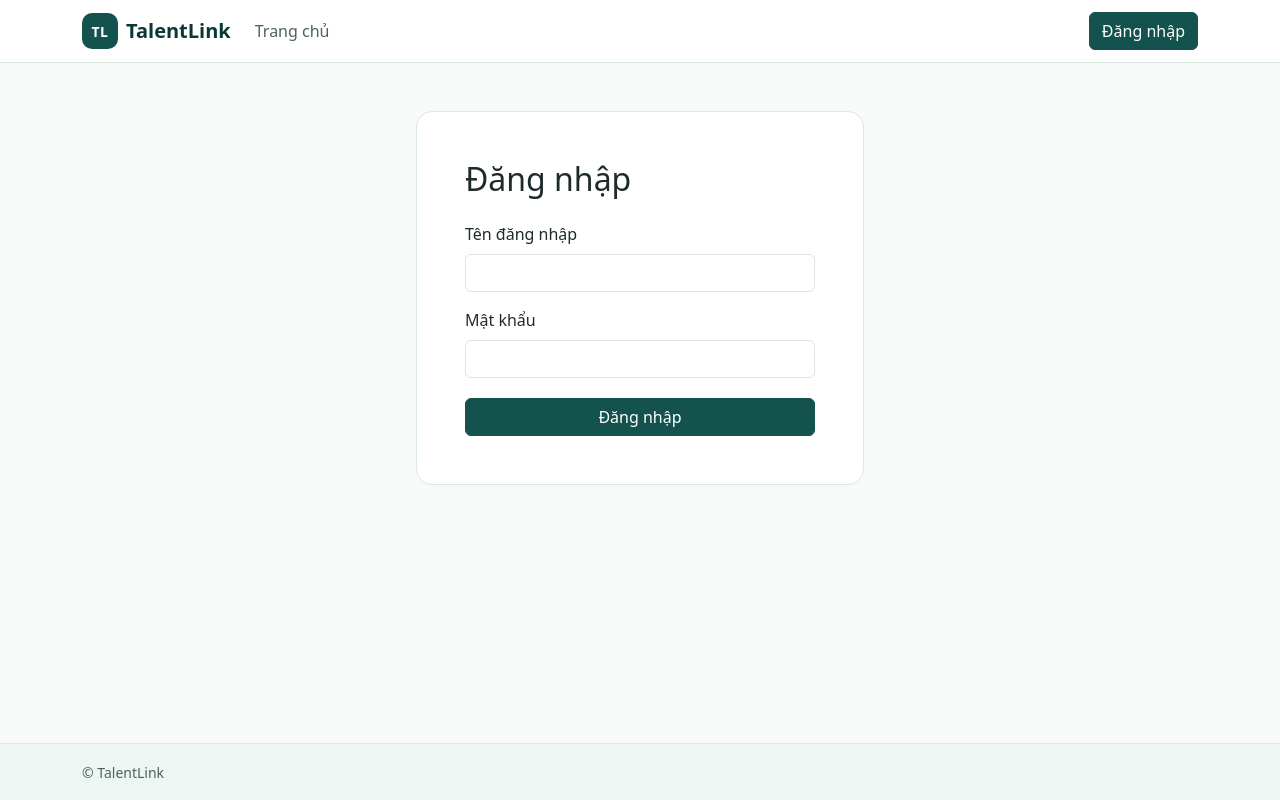
After one commit to tukien2739/TalentLink, a Spring Boot app: page /login in a window 1280 px wide. The commit adds this page. Run offline with Spring Boot 4, Linux system fonts and the light colour scheme; some of the project's set-up classes (security, data sources, template engines, error pages and the like) are left out, and stand-ins take their place; some libraries are stand-ins or nearby versions.

Commit message:
feat: T4E7923 thêm layout chung bằng Thymeleaf fragments

```diff
--- a/src/main/java/com/example/talentlink/config/SecurityConfig.java
+++ b/src/main/java/com/example/talentlink/config/SecurityConfig.java
@@ -15,8 +15,14 @@ public class SecurityConfig {
         return http
                 .authorizeHttpRequests(authorize -> authorize
                         .requestMatchers(HttpMethod.GET, "/").permitAll()
+                        .requestMatchers("/css/talentlink.css", "/webjars/bootstrap/**").permitAll()
+                        .requestMatchers("/candidate", "/candidate/**").hasRole("CANDIDATE")
+                        .requestMatchers("/recruiter", "/recruiter/**").hasRole("RECRUITER")
+                        .requestMatchers("/admin", "/admin/**").hasRole("ADMIN")
                         .anyRequest().authenticated())
+                .formLogin(form -> form.loginPage("/login").permitAll())
                 .httpBasic(Customizer.withDefaults())
+                .logout(logout -> logout.logoutSuccessUrl("/?logout"))
                 .build();
     }
 }
--- /dev/null
+++ b/src/main/java/com/example/talentlink/controller/NavigationController.java
@@ -0,0 +1,36 @@
+package com.example.talentlink.controller;
+
+import org.springframework.stereotype.Controller;
+import org.springframework.ui.Model;
+import org.springframework.web.bind.annotation.GetMapping;
+import org.springframework.web.bind.annotation.RequestParam;
+
+@Controller
+public class NavigationController {
+
+    @GetMapping("/login")
+    public String login(@RequestParam(name = "error", required = false) String error, Model model) {
+        if (error != null) {
+            model.addAttribute("errorMessage", "Không thể đăng nhập. Hãy kiểm tra thông tin tài khoản.");
+        }
+        return "login";
+    }
+
+    @GetMapping("/candidate")
+    public String candidate(Model model) {
+        model.addAttribute("workspaceTitle", "Khu vực ứng viên");
+        return "workspace";
+    }
+
+    @GetMapping("/recruiter")
+    public String recruiter(Model model) {
+        model.addAttribute("workspaceTitle", "Khu vực tuyển dụng");
+        return "workspace";
+    }
+
+    @GetMapping("/admin")
+    public String admin(Model model) {
+        model.addAttribute("workspaceTitle", "Khu vực quản trị");
+        return "workspace";
+    }
+}
--- /dev/null
+++ b/src/main/resources/static/css/talentlink.css
@@ -0,0 +1,107 @@
+:root {
+    --tl-brand: #14534d;
+    --tl-brand-dark: #0c3834;
+    --tl-brand-soft: #edf6f2;
+    --tl-ink: #1e2b2a;
+    --tl-muted: #4d625f;
+    --tl-line: #dce8e4;
+}
+
+body {
+    color: var(--tl-ink);
+    background: #f7faf8;
+}
+
+.site-header {
+    background: #fff;
+    border-bottom: 1px solid var(--tl-line);
+}
+
+.brand {
+    color: var(--tl-brand-dark);
+    font-weight: 750;
+}
+
+.brand-mark {
+    display: grid;
+    place-items: center;
+    inline-size: 2.25rem;
+    aspect-ratio: 1;
+    border-radius: .625rem;
+    background: var(--tl-brand);
+    color: #fff;
+    font-size: .875rem;
+    letter-spacing: .04em;
+}
+
+.site-header .nav-link {
+    color: var(--tl-muted);
+}
+
+.site-header .nav-link:hover,
+.site-header .nav-link:focus-visible {
+    color: var(--tl-brand-dark);
+    text-decoration: underline;
+    text-underline-offset: .2em;
+}
+
+.account-name {
+    color: var(--tl-muted);
+    font-size: .875rem;
+    overflow-wrap: anywhere;
+}
+
+.btn-brand {
+    --bs-btn-color: #fff;
+    --bs-btn-bg: var(--tl-brand);
+    --bs-btn-border-color: var(--tl-brand);
+    --bs-btn-hover-color: #fff;
+    --bs-btn-hover-bg: var(--tl-brand-dark);
+    --bs-btn-hover-border-color: var(--tl-brand-dark);
+    --bs-btn-active-color: #fff;
+    --bs-btn-active-bg: var(--tl-brand-dark);
+    --bs-btn-active-border-color: var(--tl-brand-dark);
+    --bs-btn-focus-shadow-rgb: 20, 83, 77;
+}
+
+.btn-outline-brand {
+    --bs-btn-color: var(--tl-brand-dark);
+    --bs-btn-border-color: var(--tl-line);
+    --bs-btn-hover-color: var(--tl-brand-dark);
+    --bs-btn-hover-bg: var(--tl-brand-soft);
+    --bs-btn-hover-border-color: var(--tl-brand);
+    --bs-btn-active-color: var(--tl-brand-dark);
+    --bs-btn-active-bg: var(--tl-brand-soft);
+    --bs-btn-active-border-color: var(--tl-brand);
+    --bs-btn-focus-shadow-rgb: 20, 83, 77;
+}
+
+.auth-panel {
+    max-inline-size: 28rem;
+    border: 1px solid var(--tl-line);
+    border-radius: 1rem;
+    background: #fff;
+}
+
+.site-footer {
+    border-top: 1px solid var(--tl-line);
+    color: var(--tl-muted);
+    background: var(--tl-brand-soft);
+}
+
+.skip-link {
+    position: absolute;
+    z-index: 1;
+    padding: .5rem 1rem;
+    background: #fff;
+    color: var(--tl-brand-dark);
+}
+
+@media (max-width: 767.98px) {
+    .account-actions {
+        align-items: flex-start;
+        border-top: 1px solid var(--tl-line);
+        margin-top: .5rem;
+        padding-block: .75rem .25rem;
+    }
+}
--- /dev/null
+++ b/src/main/resources/templates/fragments/alerts.html
@@ -0,0 +1,10 @@
+<!DOCTYPE html>
+<html lang="vi" xmlns:th="http://www.thymeleaf.org">
+<body>
+<th:block th:fragment="feedback">
+    <div class="alert alert-success" role="status" th:if="${successMessage}" th:text="${successMessage}"></div>
+    <div class="alert alert-danger" role="alert" th:if="${errorMessage}" th:text="${errorMessage}"></div>
+    <div class="alert alert-info" role="status" th:if="${infoMessage}" th:text="${infoMessage}"></div>
+</th:block>
+</body>
+</html>
--- /dev/null
+++ b/src/main/resources/templates/fragments/footer.html
@@ -0,0 +1,10 @@
+<!DOCTYPE html>
+<html lang="vi" xmlns:th="http://www.thymeleaf.org">
+<body>
+<footer class="site-footer" th:fragment="siteFooter">
+    <div class="container py-3">
+        <small>© TalentLink</small>
+    </div>
+</footer>
+</body>
+</html>
--- /dev/null
+++ b/src/main/resources/templates/fragments/header.html
@@ -0,0 +1,43 @@
+<!DOCTYPE html>
+<html lang="vi" xmlns:th="http://www.thymeleaf.org"
+      xmlns:sec="http://www.thymeleaf.org/extras/spring-security">
+<body>
+<header class="site-header" th:fragment="siteHeader">
+    <nav class="navbar navbar-expand-md" aria-label="Điều hướng chính">
+        <div class="container">
+            <a class="navbar-brand brand d-inline-flex align-items-center gap-2" th:href="@{/}">
+                <span class="brand-mark" aria-hidden="true">TL</span>
+                <span>TalentLink</span>
+            </a>
+            <button class="navbar-toggler" type="button" data-bs-toggle="collapse" data-bs-target="#site-nav"
+                    aria-controls="site-nav" aria-expanded="false" aria-label="Hiện hoặc ẩn điều hướng">
+                <span class="navbar-toggler-icon"></span>
+            </button>
+            <div class="collapse navbar-collapse" id="site-nav">
+                <ul class="navbar-nav me-auto gap-md-2">
+                    <li class="nav-item"><a class="nav-link" th:href="@{/}">Trang chủ</a></li>
+                    <li class="nav-item" sec:authorize="hasRole('CANDIDATE')">
+                        <a class="nav-link" th:href="@{/candidate}">Khu vực ứng viên</a>
+                    </li>
+                    <li class="nav-item" sec:authorize="hasRole('RECRUITER')">
+                        <a class="nav-link" th:href="@{/recruiter}">Khu vực tuyển dụng</a>
+                    </li>
+                    <li class="nav-item" sec:authorize="hasRole('ADMIN')">
+                        <a class="nav-link" th:href="@{/admin}">Khu vực quản trị</a>
+                    </li>
+                </ul>
+                <div class="account-actions d-flex align-items-md-center flex-column flex-md-row gap-2 gap-md-3">
+                    <a class="btn btn-brand" th:href="@{/login}" sec:authorize="isAnonymous()">Đăng nhập</a>
+                    <th:block sec:authorize="isAuthenticated()">
+                        <span class="account-name" sec:authentication="name"></span>
+                        <form th:action="@{/logout}" method="post" class="m-0">
+                            <button class="btn btn-outline-brand" type="submit">Đăng xuất</button>
+                        </form>
+                    </th:block>
+                </div>
+            </div>
+        </div>
+    </nav>
+</header>
+</body>
+</html>
--- /dev/null
+++ b/src/main/resources/templates/fragments/layout.html
@@ -0,0 +1,20 @@
+<!DOCTYPE html>
+<html lang="vi" xmlns:th="http://www.thymeleaf.org" th:fragment="page(pageTitle, content)">
+<head>
+    <meta charset="UTF-8">
+    <meta name="viewport" content="width=device-width, initial-scale=1">
+    <title th:text="${pageTitle}">TalentLink</title>
+    <link rel="stylesheet" th:href="@{/webjars/bootstrap/css/bootstrap.min.css}">
+    <link rel="stylesheet" th:href="@{/css/talentlink.css}">
+    <script defer th:src="@{/webjars/bootstrap/js/bootstrap.bundle.min.js}"></script>
+</head>
+<body class="d-flex flex-column min-vh-100">
+<a class="visually-hidden-focusable skip-link" href="#main-content">Đến nội dung chính</a>
+<header th:replace="~{fragments/header :: siteHeader}"></header>
+<main id="main-content" class="container flex-grow-1 py-4 py-md-5" tabindex="-1">
+    <th:block th:replace="~{fragments/alerts :: feedback}"></th:block>
+    <th:block th:replace="${content}"></th:block>
+</main>
+<footer th:replace="~{fragments/footer :: siteFooter}"></footer>
+</body>
+</html>
--- /dev/null
+++ b/src/main/resources/templates/login.html
@@ -0,0 +1,21 @@
+<!DOCTYPE html>
+<html lang="vi" xmlns:th="http://www.thymeleaf.org"
+      th:replace="~{fragments/layout :: page('Đăng nhập · TalentLink', ~{::#login-content})}">
+<body>
+<section id="login-content" class="auth-panel mx-auto p-4 p-md-5" aria-labelledby="login-title">
+    <h1 class="h2 mb-4" id="login-title">Đăng nhập</h1>
+    <form th:action="@{/login}" method="post" class="d-grid gap-3">
+        <div>
+            <label for="username" class="form-label">Tên đăng nhập</label>
+            <input class="form-control" id="username" name="username" autocomplete="username" required>
+        </div>
+        <div>
+            <label for="password" class="form-label">Mật khẩu</label>
+            <input class="form-control" id="password" name="password" type="password"
+                   autocomplete="current-password" required>
+        </div>
+        <button class="btn btn-brand mt-1" type="submit">Đăng nhập</button>
+    </form>
+</section>
+</body>
+</html>
```
Also changed, not shown: pom.xml (+14 -0 lines), src/main/java/com/example/talentlink/controller/HomeController.java (+6 -1 lines), src/main/resources/templates/index.html (+5 -6 lines), src/main/resources/templates/workspace.html (added, +9 -0 lines), README.md.
